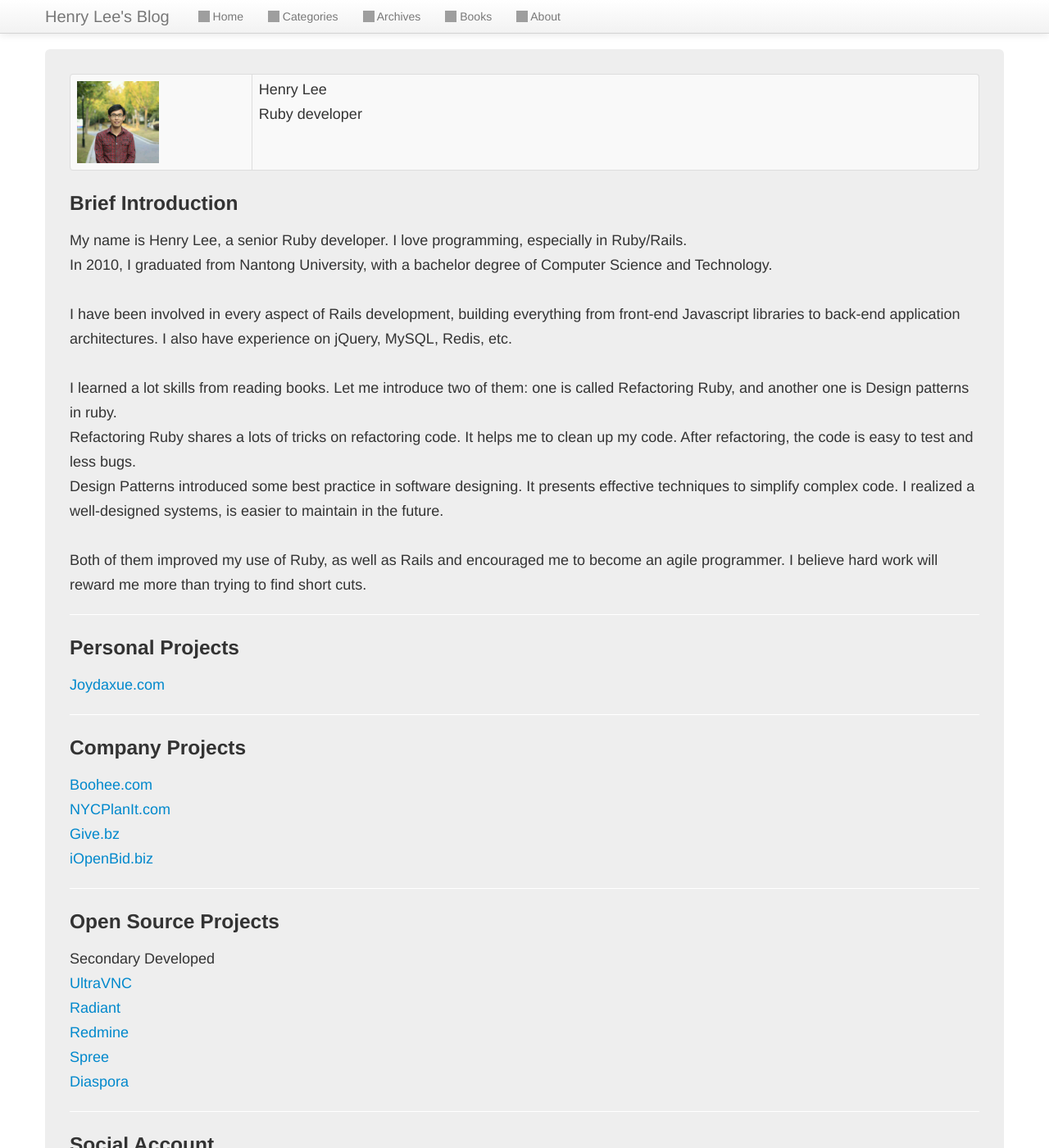
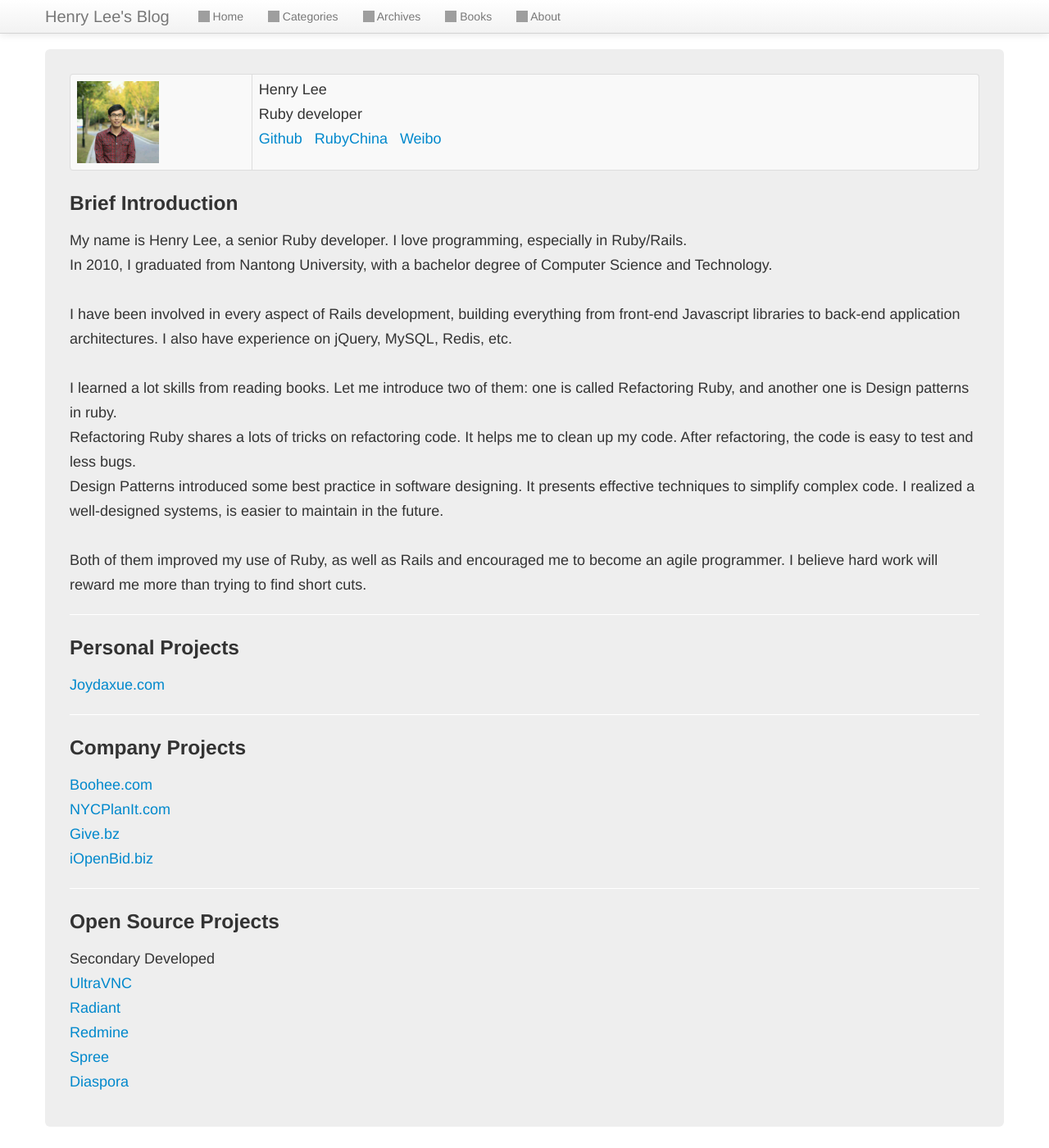
Before and after one commit to manageyp/manageyp.github.com, a Jekyll site: the page built from about.html, in a window 1280 px wide and 1400 px high. Shown: the whole window at 82% size. Built offline with Jekyll 4.4.1, drawn with Linux system fonts in a browser that asks for light colours; nearby versions of some CDN libraries; grey boxes are pictures that could not be loaded.

Commit message:
[Change] about author social account

```diff
--- a/about.html
+++ b/about.html
@@ -14,6 +14,11 @@ permalink: /about/
     <td style="width:80%">
         <p>Henry Lee</p>
         <p>Ruby developer</p>
+        <p>
+          <a href="https://github.com/manageyp" target="_blank" alt="Github">Github</a>&nbsp;&nbsp;
+          <a href="http://ruby-china.org/manageyp" target="_blank" alt="RubyChina">RubyChina</a>&nbsp;&nbsp;
+          <a href="http://weibo.com/u/2131419703" target="_blank" alt="Weibo">Weibo</a>
+        </p>
     </td>
   </tr>
 </table>
@@ -75,10 +80,3 @@ permalink: /about/
     <a href="http://diaspora.github.io/diaspora/" target="_blank" alt="Distributed and contextual social networking"> Diaspora </a></br>
   </p>
 </div>
-<hr />
-<div>
-  <h3>Social Account</h3>
-  <p>
-    <a href="http://ruby-china.org/manageyp" target="_blank" alt="RubyChina">RubyChina</a>
-  </p>
-</div>
```
